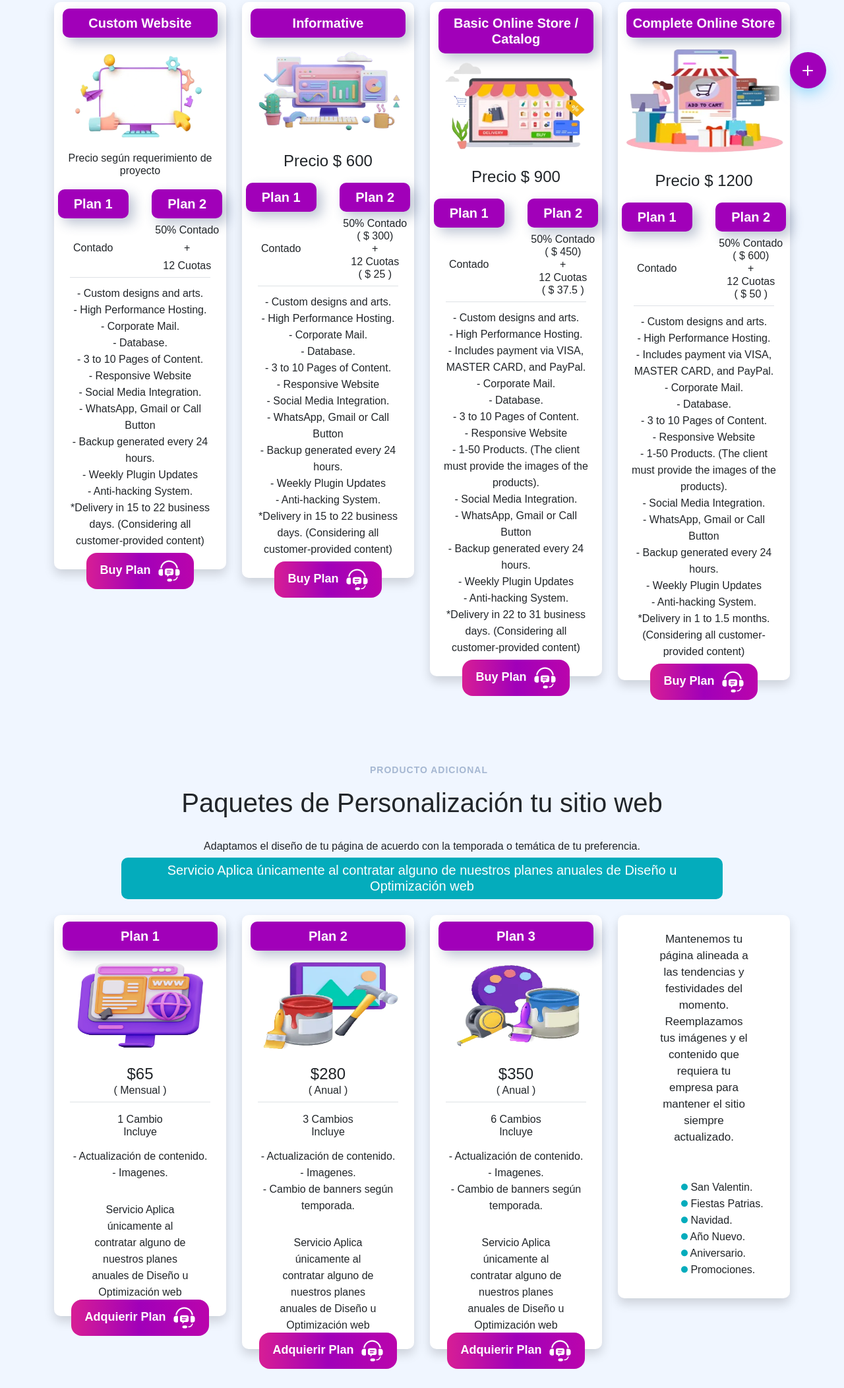
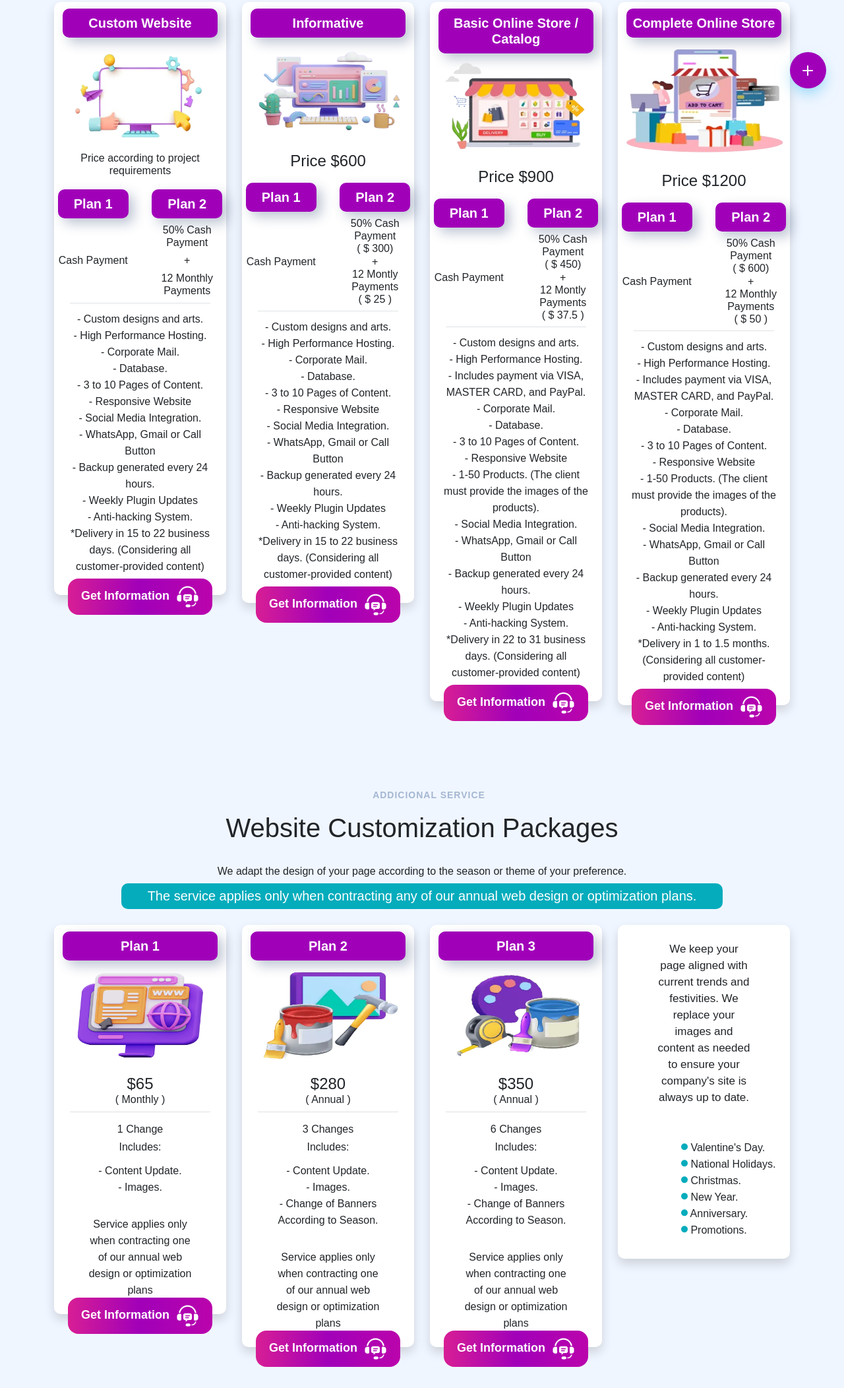
Before and after one commit to JONATHAN-SYS377/J---J-Tech-Solutions, a plain HTML site: page Html/En/DesarrolloWeb.html in a window 1280 px wide. Shown: the part 616-2720 px from the top of the page at 66% size. Drawn offline with nearby package versions, Linux system fonts and the light colour scheme.

Commit message:
Nuevos Cambios
Ultimos cambios de traduccion
Nuevas imagenes en galeria
Ajustes en botones

```diff
--- a/Html/En/DesarrolloWeb.html
+++ b/Html/En/DesarrolloWeb.html
@@ -60,7 +60,7 @@
                 <a class="nav-link" href="Nosotros.html">About</a>
               </li>
               <li class="nav-item">
-                <a class="nav-link" href="Contactenos.html">Contact us</a>
+                <a class="nav-link" href="Contactenos.html">Contact Us</a>
               </li>
               <li>
 
@@ -147,7 +147,7 @@
                   <img src="../../IMAGE/Desarrollo-web/a la medida.png" class="img-desarrollo" alt="">
                 </div>
                 <div class="col-12 text-center ">
-                  <h6>Precio según requerimiento de proyecto</h6>
+                  <h6>Price according to project requirements</h6>
                   <div class="row">
                     <div class="col-6 d-flex justify-content-center">
                       <div class="row">
@@ -155,7 +155,7 @@
                           <h5 class="title-table">Plan 1</h5>
                         </div>
                         <div class="col-12">
-                          <h6>Contado</h6>
+                          <h6>Cash Payment</h6>
                         </div>
                       </div>
                     </div>
@@ -165,9 +165,9 @@
                           <h5 class="title-table">Plan 2</h5>
                         </div>
                         <div class="col-12">
-                          <h6>50% Contado </h6>
+                          <h6>50% Cash Payment </h6>
                           <h6>+</h6>
-                          <h6>12 Cuotas </h6>
+                          <h6>12 Monthly Payments </h6>
                         </div>
                       </div>
                     </div>
@@ -193,7 +193,7 @@
                 <div class="col-12 d-flex justify-content-center">
                   <a href="https://api.whatsapp.com/send?phone=+50687474054&amp;text=Hello,%20I%20would%20like%20to%20get%20a%20custom%20web%20project."
                   class="btn standar-rounded-button " target="_blank" rel="noopener">
-                  Buy Plan
+                  Get Information
                   <svg id="Layer_1" data-name="Layer 1" xmlns="http://www.w3.org/2000/svg" viewBox="0 0 48 48"
                     style="width:35px;height:35px; margin-left: 5px;">
                     <path
@@ -236,7 +236,7 @@
                 </div>
                 <div class="col-12 text-center ">
 
-                  <h4>Precio $ 600</h4>
+                  <h4>Price $600</h4>
                   <div class="row">
                     <div class="col-6 d-flex justify-content-center">
                       <div class="row">
@@ -244,7 +244,7 @@
                           <h5 class="title-table">Plan 1</h5>
                         </div>
                         <div class="col-12">
-                          <h6>Contado</h6>
+                          <h6>Cash Payment</h6>
                         </div>
                       </div>
                     </div>
@@ -254,7 +254,7 @@
                           <h5 class="title-table">Plan 2</h5>
                         </div>
                         <div class="col-12">
-                          <h6>50% Contado <br> ( $ 300) <br> + <br>12 Cuotas <br>( $ 25 )</h6>
+                          <h6>50% Cash Payment <br> ( $ 300) <br> + <br>12 Montly Payments <br>( $ 25 )</h6>
                         </div>
                       </div>
                     </div>
@@ -281,7 +281,7 @@
                 <div class="col-12 d-flex justify-content-center">
                   <a href="https://api.whatsapp.com/send?phone=+50687474054&amp;text=Hello,%20I%20would%20like%20to%20get%20an%20informative%20web%20project."
                   class="btn standar-rounded-button " target="_blank" rel="noopener">
-                  Buy Plan
+                  Get Information
                   <svg id="Layer_1" data-name="Layer 1" xmlns="http://www.w3.org/2000/svg" viewBox="0 0 48 48"
                     style="width:35px;height:35px; margin-left: 5px;">
                     <path
@@ -323,7 +323,7 @@
 
                 </div>
                 <div class="col-12 text-center ">
-                  <h4>Precio $ 900</h4>
+                  <h4>Price $900</h4>
                   <div class="row">
                     <div class="col-6 d-flex justify-content-center">
                       <div class="row">
@@ -331,7 +331,7 @@
                           <h5 class="title-table">Plan 1</h5>
                         </div>
                         <div class="col-12">
-                          <h6>Contado</h6>
+                          <h6>Cash Payment</h6>
                         </div>
                       </div>
                     </div>
@@ -341,7 +341,7 @@
                           <h5 class="title-table">Plan 2</h5>
                         </div>
                         <div class="col-12">
-                          <h6>50% Contado <br> ( $ 450) <br> + <br>12 Cuotas <br>( $ 37.5 )</h6>
+                          <h6>50% Cash Payment <br> ( $ 450) <br> + <br>12 Montly Payments <br>( $ 37.5 )</h6>
                         </div>
                       </div>
                     </div>
@@ -370,7 +370,7 @@
                 <div class="col-12 d-flex justify-content-center">
                   <a href="https://api.whatsapp.com/send?phone=+50687474054&amp;text=Hello,%20I%20would%20like%20to%20get%20a%20basic%20online%20shop%20project."
                   class="btn standar-rounded-button " target="_blank" rel="noopener">
-                  Buy Plan
+                  Get Information
                   <svg id="Layer_1" data-name="Layer 1" xmlns="http://www.w3.org/2000/svg" viewBox="0 0 48 48"
                     style="width:35px;height:35px; margin-left: 5px;">
                     <path
@@ -413,7 +413,7 @@
                 </div>
                 <div class="col-12 text-center ">
 
-                  <h4>Precio $ 1200</h4>
+                  <h4>Price $1200</h4>
                   <div class="row">
                     <div class="col-6 d-flex justify-content-center">
                       <div class="row">
@@ -421,7 +421,7 @@
                           <h5 class="title-table">Plan 1</h5>
                         </div>
                         <div class="col-12">
-                          <h6>Contado</h6>
+                          <h6>Cash Payment</h6>
                         </div>
                       </div>
                     </div>
@@ -431,7 +431,7 @@
                           <h5 class="title-table">Plan 2</h5>
                         </div>
                         <div class="col-12">
-                          <h6>50% Contado <br> ( $ 600) <br> + <br>12 Cuotas <br>( $ 50 )</h6>
+                          <h6>50% Cash Payment <br> ( $ 600) <br> + <br>12 Monthly Payments <br>( $ 50 )</h6>
                         </div>
                       </div>
                     </div>
@@ -460,7 +460,7 @@
                 <div class="col-12 d-flex justify-content-center">
                   <a href="https://api.whatsapp.com/send?phone=+50687474054&amp;text=Hello,%20I%20would%20like%20to%20get%20a%20complete%20online%20shop%20project."
                   class="btn standar-rounded-button " target="_blank" rel="noopener">
-                  Buy Plan
+                  Get Information
                   <svg id="Layer_1" data-name="Layer 1" xmlns="http://www.w3.org/2000/svg" viewBox="0 0 48 48"
                     style="width:35px;height:35px; margin-left: 5px;">
                     <path
@@ -498,14 +498,13 @@
     <section class="container-fluid ">
       <div class="container layout_padding2  ">
         <div class="ot-heading center-align">
-          <div class=" col-12 sub-heading text-center"><span>Producto Adicional</span></div>
-          <h1 class="text-center pb-4">Paquetes de Personalización tu sitio web</h1>
+          <div class=" col-12 sub-heading text-center"><span>Addicional Service</span></div>
+          <h1 class="text-center pb-4">Website Customization Packages</h1>
         </div>
         <div class="row">
-          <h6 class="text-center">Adaptamos el diseño de tu página de acuerdo con la temporada o temática de tu
-            preferencia.</h6>
+          <h6 class="text-center">We adapt the design of your page according to the season or theme of your preference.</h6>
           <div class="text-center title-Personalizacion-Web">
-            <h5> Servicio Aplica únicamente al contratar alguno de nuestros planes anuales de Diseño u Optimización web
+            <h5>The service applies only when contracting any of our annual web design or optimization plans.
             </h5>
           </div>
           <div class="col-lg-3 col-md-4 col-sm-6 col-12 my-4">
@@ -521,27 +520,26 @@
                     class="img-desarrollo" alt="">
                 </div>
                 <div class="col-12 text-center ">
-                  <h4 class="p-0 m-0">$65 <h6>( Mensual )</h6>
+                  <h4 class="p-0 m-0">$65 <h6>( Monthly )</h6>
 
                     <div class="border-bottom mx-4"></div>
                 </div>
                 <div class="col-12 text-center py-3">
-                  <h6>1 Cambio
-                    <br>
-                    Incluye
+                  <h6>1 Change</h6>
+                  <h6>
+                    Includes:
                   </h6>
 
                   <ul class="details">
-                    <li> - Actualización de contenido.</li>
-                    <li> - Imagenes.</li>
+                    <li> - Content Update.</li>
+                    <li> - Images.</li>
                   </ul>
-                  <h6 class="text-center px-5" style="line-height: 25px;">Servicio Aplica únicamente al contratar alguno
-                    de nuestros planes anuales de Diseño u Optimización web</h6>
+                  <h6 class="text-center px-5" style="line-height: 25px;">Service applies only when contracting one of our annual web design or optimization plans</h6>
                 </div>
                 <div class="col-12 d-flex justify-content-center">
-                  <a href="https://api.whatsapp.com/send?phone=+50687474054&amp;text=Hola,%20tengo%20un%20sobre%20el%20proyecto%20de%20desarrollo%20la%20medida."
+                  <a href="https://api.whatsapp.com/send?phone=+50687474054&amp;text=Hello,%20I%20would%20like%20to%20get%20information%20about%20the%20plan%201%20of%20website%20customization."
                     class="btn standar-rounded-button " target="_blank" rel="noopener">
-                    Adquierir Plan
+                    Get Information
                     <svg id="Layer_1" data-name="Layer 1" xmlns="http://www.w3.org/2000/svg" viewBox="0 0 48 48"
                       style="width:35px;height:35px; margin-left: 5px;">
                       <path
@@ -582,28 +580,27 @@
                   <img src="../../IMAGE/Desarrollo-web/producto.webp" class="img-desarrollo" alt="">
                 </div>
                 <div class="col-12 text-center ">
-                  <h4 class="p-0 m-0">$280 <h6>( Anual )</h6>
+                  <h4 class="p-0 m-0">$280 <h6>( Annual )</h6>
 
                     <div class="border-bottom mx-4"></div>
                 </div>
                 <div class="col-12 text-center py-3">
-                  <h6>3 Cambios
-                    <br>
-                    Incluye
+                  <h6>3 Changes</h6>
+                  <h6>
+                    Includes:
                   </h6>
 
                   <ul class="details">
-                    <li> - Actualización de contenido.</li>
-                    <li> - Imagenes.</li>
-                    <li> - Cambio de banners según temporada.</li>
+                    <li> - Content Update.</li>
+                    <li> - Images.</li>
+                    <li> - Change of Banners According to Season.</li>
                   </ul>
-                  <h6 class="text-center px-5" style="line-height: 25px;">Servicio Aplica únicamente al contratar alguno
-                    de nuestros planes anuales de Diseño u Optimización web</h6>
+                  <h6 class="text-center px-5" style="line-height: 25px;">Service applies only when contracting one of our annual web design or optimization plans</h6>
                 </div>
                 <div class="col-12 d-flex justify-content-center">
-                  <a href="https://api.whatsapp.com/send?phone=+50687474054&amp;text=Hola,%20tengo%20un%20sobre%20el%20proyecto%20de%20desarrollo%20la%20medida."
+                  <a href="https://api.whatsapp.com/send?phone=+50687474054&amp;text=Hello,%20I%20would%20like%20to%20get%20information%20about%20the%20plan%202%20of%20website%20customization."
                     class="btn standar-rounded-button " target="_blank" rel="noopener">
-                    Adquierir Plan
+                    Get Information
                     <svg id="Layer_1" data-name="Layer 1" xmlns="http://www.w3.org/2000/svg" viewBox="0 0 48 48"
                       style="width:35px;height:35px; margin-left: 5px;">
                       <path
@@ -644,28 +641,27 @@
                   <img src="../../IMAGE/Desarrollo-web/producto2.webp" class="img-desarrollo" alt="">
                 </div>
                 <div class="col-12 text-center ">
-                  <h4 class="p-0 m-0">$350 <h6>( Anual )</h6>
+                  <h4 class="p-0 m-0">$350 <h6>( Annual )</h6>
 
                     <div class="border-bottom mx-4"></div>
                 </div>
                 <div class="col-12 text-center py-3">
-                  <h6>6 Cambios
-                    <br>
-                    Incluye
+                  <h6>6 Changes</h6>
+                  <h6>
+                    Includes:
                   </h6>
 
                   <ul class="details">
-                    <li> - Actualización de contenido.</li>
-                    <li> - Imagenes.</li>
-                    <li> - Cambio de banners según temporada.</li>
+                    <li> - Content Update.</li>
+                    <li> - Images.</li>
+                    <li> - Change of Banners According to Season.</li>
                   </ul>
-                  <h6 class="text-center px-5" style="line-height: 25px;">Servicio Aplica únicamente al contratar alguno
-                    de nuestros planes anuales de Diseño u Optimización web</h6>
+                  <h6 class="text-center px-5" style="line-height: 25px;">Service applies only when contracting one of our annual web design or optimization plans</h6>
                 </div>
                 <div class="col-12 d-flex justify-content-center">
-                  <a href="https://api.whatsapp.com/send?phone=+50687474054&amp;text=Hola,%20tengo%20un%20sobre%20el%20proyecto%20de%20desarrollo%20la%20medida."
+                  <a href="https://api.whatsapp.com/send?phone=+50687474054&amp;text=Hello,%20I%20would%20like%20to%20get%20information%20about%20the%20plan%203%20of%20website%20customization."
                     class="btn standar-rounded-button " target="_blank" rel="noopener">
-                    Adquierir Plan
+                    Get Information
                     <svg id="Layer_1" data-name="Layer 1" xmlns="http://www.w3.org/2000/svg" viewBox="0 0 48 48"
                       style="width:35px;height:35px; margin-left: 5px;">
                       <path
@@ -707,21 +703,18 @@
 
                 </div> -->
                 <div class="col-12 text-center px-5 ">
-                  <p class="py-4 px-4" style="line-height: 25px;">Mantenemos tu página alineada a las tendencias y
-                    festividades del momento.
-                    Reemplazamos tus imágenes y el contenido que requiera tu empresa
-                    para mantener el sitio siempre actualizado.
+                  <p class="py-4 px-4" style="line-height: 25px;">We keep your page aligned with current trends and festivities. We replace your images and content as needed to ensure your company's site is always up to date.
                   </p>
 
                 </div>
                 <div class="col-12 px-5 mx-5">
                   <ul class="details2">
-                    <li><i class="fa-solid fa-circle fa-2xs" style="color: #04ACBC;"></i> San Valentin.</li>
-                    <li><i class="fa-solid fa-circle fa-2xs" style="color: #04ACBC;"></i> Fiestas Patrias.</li>
-                    <li><i class="fa-solid fa-circle fa-2xs" style="color: #04ACBC;"></i> Navidad.</li>
-                    <li><i class="fa-solid fa-circle fa-2xs" style="color: #04ACBC;"></i> Año Nuevo.</li>
-                    <li><i class="fa-solid fa-circle fa-2xs" style="color: #04ACBC;"></i> Aniversario.</li>
-                    <li><i class="fa-solid fa-circle fa-2xs" style="color: #04ACBC;"></i> Promociones.</li>
+                    <li><i class="fa-solid fa-circle fa-2xs" style="color: #04ACBC;"></i> Valentine's Day.</li>
+                    <li><i class="fa-solid fa-circle fa-2xs" style="color: #04ACBC;"></i> National Holidays.</li>
+                    <li><i class="fa-solid fa-circle fa-2xs" style="color: #04ACBC;"></i> Christmas.</li>
+                    <li><i class="fa-solid fa-circle fa-2xs" style="color: #04ACBC;"></i> New Year.</li>
+                    <li><i class="fa-solid fa-circle fa-2xs" style="color: #04ACBC;"></i> Anniversary.</li>
+                    <li><i class="fa-solid fa-circle fa-2xs" style="color: #04ACBC;"></i> Promotions.</li>
                   </ul>
                 </div>
 
@@ -903,7 +896,7 @@
                 <h5>FOLLOW US</h5>
               </div>
               <div class="col-12 mt-2 d-flex justify-content-center ">
-                <a href="https://api.whatsapp.com/send?phone=+50687474054&amp;text=Hola,%20quiero%20información%20sobre%20sus%20productos%20" class="whatsapp text-white " style="color:white"><i class="bx bxl-whatsapp bx-lg  "></i></a>
+                <a href="https://api.whatsapp.com/send?phone=+50687474054&amp;text=Hello,%20I%20would%20like%20to%20get%20more%20information%20about%20your%20services%20and%20products." class="whatsapp text-white " style="color:white"><i class="bx bxl-whatsapp bx-lg  "></i></a>
                   <a href="#" class="instagram text-white"><i class="bx bxl-instagram bx-lg"></i></a>
                   <a href="https://www.facebook.com/profile.php?id=100069400132225&locale=es_LA"
                     class="facebook text-white"><i class="bx bxl-facebook bx-lg"></i></a>
```
Also changed, not shown: Html/En/Camaras.html (+3 -3 lines), Html/En/Contactenos.html (+2 -2 lines), Html/En/Galeria.html (+28 -5 lines), Html/En/Nosotros.html (+3 -3 lines), Html/En/SoftwareMedida.html (+4 -4 lines), Html/En/Tienda.html (+3 -3 lines), Html/En/index.html (+8 -8 lines), Html/Es/DesarrolloWeb.html (+23 -23 lines), Html/Es/Galeria.html (+1 -2 lines), Html/Es/SoftwareMedida.html (+1 -1 lines), index.html (+3 -3 lines), IMAGE/Clientes/C._Dental_Upala-Logo.png (added), IMAGE/Clientes/C_Upala Original.jpeg (added), IMAGE/Galeria/SIDECIT-1.png (added), 3 more files.
